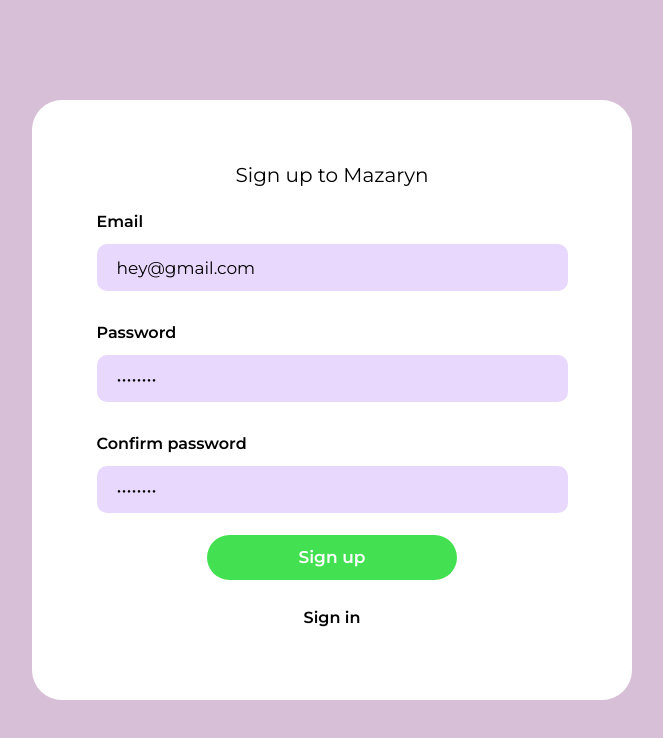
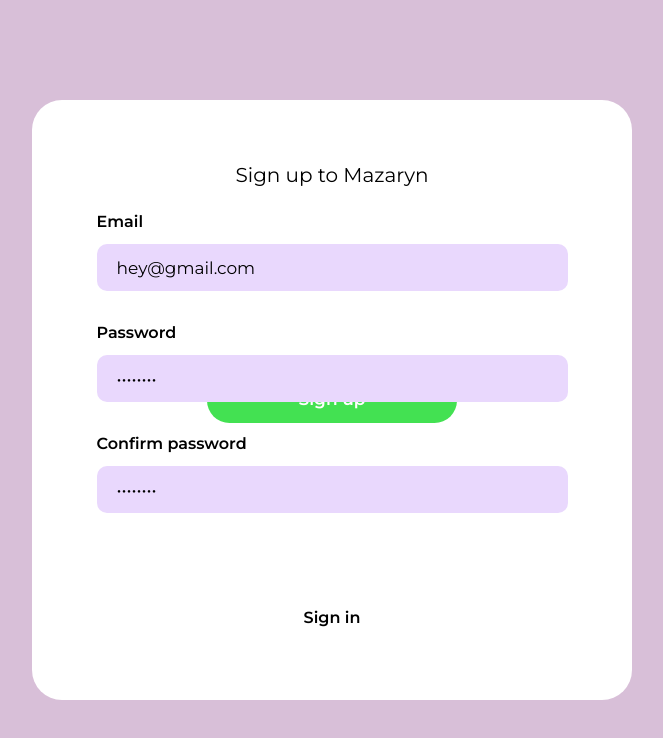
Before and after one commit to aiden77mori/mazaryn-frontend, a React (Create React App) app: page /signup in a window 1280 px wide. Shown: the top 738 px of the page, without its empty margins (308-971 px from the left). Built offline with nearby package versions, Linux system fonts and the light colour scheme.

Commit message:
removed some improper css

```diff
--- a/src/components/security/signup/signUp.css
+++ b/src/components/security/signup/signUp.css
@@ -48,8 +48,6 @@
 }
 
 .sign-up-container button {
-    position: absolute;
-    bottom: 120px;
     width: 250px;
     height: 45px;
     background: #43E152;
```
